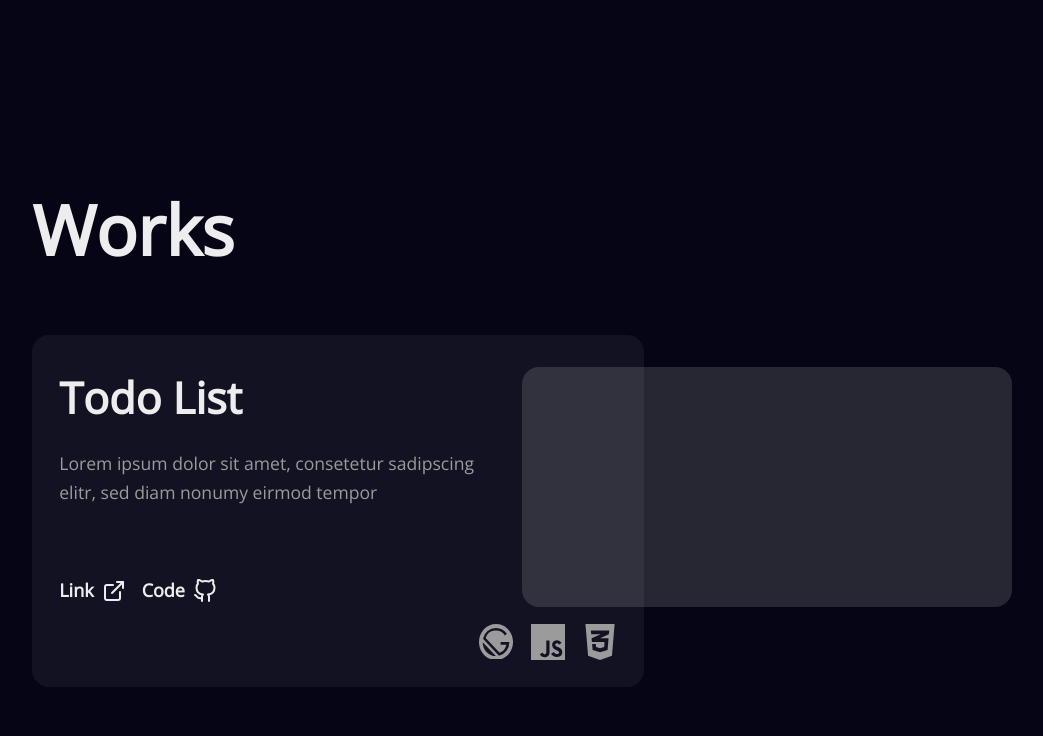
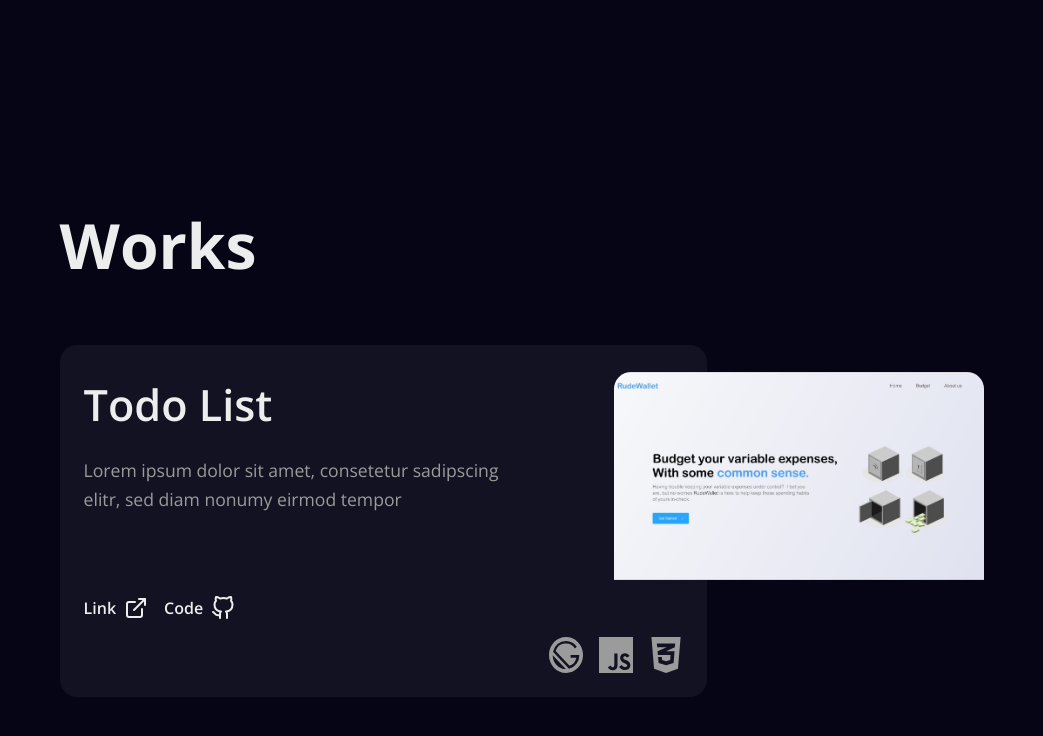
Before and after one commit to DepzXD/Portfolio, a Gatsby site: page / in a window 1280 px wide. Shown: the part 1454-2190 px from the top of the page, without its empty margins (150-1193 px from the left). Before the commit the page ends 2168 px from the top, so only its background shows below. Built offline with nearby package versions, Linux system fonts and the light colour scheme; Gatsby itself is replaced by a stand-in of ours.

Commit message:
added images and upated font size

```diff
--- a/gatsby-browser.js
+++ b/gatsby-browser.js
@@ -1 +1,4 @@
-import '@fontsource/open-sans'
+import '@fontsource/open-sans/400.css'
+import '@fontsource/open-sans/600.css'
+import '@fontsource/open-sans/700.css'
+import '@fontsource/open-sans/800.css'
--- a/gatsby-config.js
+++ b/gatsby-config.js
@@ -5,5 +5,18 @@ module.exports = {
     description: 'personal portfolio',
     image: 'https://depz.rocks/image.png',
   },
-  plugins: ['gatsby-plugin-react-helmet', 'gatsby-plugin-styled-components'],
+  plugins: [
+    'gatsby-plugin-react-helmet',
+    'gatsby-plugin-styled-components',
+    {
+      resolve: 'gatsby-source-filesystem',
+      options: {
+        name: 'images',
+        path: `${__dirname}/src/images`,
+      },
+    },
+    'gatsby-plugin-image',
+    'gatsby-plugin-sharp',
+    'gatsby-transformer-sharp',
+  ],
 }
--- a/package.json
+++ b/package.json
@@ -19,8 +19,12 @@
   "dependencies": {
     "@fontsource/open-sans": "^4.5.0",
     "gatsby": "^3.12.1",
+    "gatsby-plugin-image": "^1.13.0",
     "gatsby-plugin-react-helmet": "^4.13.0",
+    "gatsby-plugin-sharp": "^3.13.0",
     "gatsby-plugin-styled-components": "^4.13.0",
+    "gatsby-source-filesystem": "^3.13.0",
+    "gatsby-transformer-sharp": "^3.13.0",
     "react": "^17.0.1",
     "react-dom": "^17.0.1",
     "react-feather": "^2.0.9",
--- a/src/components/Project.js
+++ b/src/components/Project.js
@@ -1,6 +1,7 @@
 import * as React from 'react'
 import { Link } from 'gatsby'
 import styled from 'styled-components'
+import { StaticImage } from 'gatsby-plugin-image'
 import { ExternalLink, GitHub } from 'react-feather'
 import GatsbyIcon from './assets/GatsbyIcon'
 import JavascriptIcon from './assets/JavascriptIcon'
@@ -9,21 +10,33 @@ import CssIcon from './assets/CssIcon'
 const ProjectStyle = styled.div`
   @media (min-width: 800px) {
     display: grid;
-    grid-template-columns: repeat(8, 1fr);
+    grid-template-columns: repeat(10, 1fr);
   }
 `
 const ImgContainer = styled.div`
-  background-color: #bcbcbc2e;
-  width: 100%;
-  height: 15rem;
   border-radius: 17px 17px 0 0;
+  background: #131132;
+  & [data-gatsby-image-wrapper] {
+    border-radius: 17px 17px 0 0;
+    cursor: pointer;
+    opacity: 0.45;
+    &:hover {
+      transition: all 0.3s ease;
+      opacity: 1;
+    }
+  }
   @media (min-width: 800px) {
-    grid-column: 5 / -1;
+    grid-column: 7 / -1;
     grid-row: 1 / 1;
     z-index: 5;
-    border-radius: 17px;
     align-self: flex-start;
-    margin-top: 2rem;
+    margin-top: 1.7rem;
+    overflow: hidden;
+    & [data-gatsby-image-wrapper] {
+      border-radius: 17px;
+      width: 100%;
+      height: 100%;
+    }
   }
 `
 const Content = styled.div`
@@ -32,7 +45,7 @@ const Content = styled.div`
   border-radius: 0 0 17px 17px;
   p {
     color: ${({ theme }) => theme.gray};
-    max-width: 75%;
+    max-width: 70%;
   }
   h3,
   p {
@@ -40,7 +53,7 @@ const Content = styled.div`
   }
   @media (min-width: 800px) {
     border-radius: 17px;
-    grid-column: 1 / 6;
+    grid-column: 1 / 8;
     grid-row: 1 / 1;
     display: flex;
     flex-direction: column;
@@ -83,7 +96,14 @@ const Tools = styled.div`
 const Project = () => {
   return (
     <ProjectStyle>
-      <ImgContainer></ImgContainer>
+      <ImgContainer>
+        <StaticImage
+          src="../images/rude_wallet.jpg"
+          alt="Personal portfolio Image."
+          aspectRatio={16 / 9}
+          placeholder="blurred"
+        />
+      </ImgContainer>
       <Content>
         <div>
           <h3>Todo List</h3>
--- a/src/components/sections/About.js
+++ b/src/components/sections/About.js
@@ -15,7 +15,7 @@ const AboutSecStyle = styled.section`
     width: 100%;
   }
   @media (min-width: 800px) {
-    max-width: 85%;
+    max-width: 80%;
     margin: 0 auto;
     h2 {
       text-align: left;
@@ -31,7 +31,7 @@ const TextBlock = styled.div`
   }
   @media (min-width: 800px) {
     order: -1;
-    flex: 40% 2 2;
+    flex: 50% 2 2;
     margin: 0;
   }
   @media (min-width: 800px) and (max-width: 1000px) {
--- a/src/components/sections/Works.js
+++ b/src/components/sections/Works.js
@@ -3,8 +3,7 @@ import styled from 'styled-components'
 import Project from '../Project'
 
 const WorkSecStyles = styled.section`
-  padding: 1.5em;
-  max-width: 85%;
+  max-width: 80%;
   margin: 0 auto;
   h2 {
     margin-bottom: 3rem;
@@ -13,6 +12,7 @@ const WorkSecStyles = styled.section`
   }
 
   @media (min-width: 800px) {
+    padding: 3em 1.5em;
     h2 {
       text-align: left;
     }
--- a/src/styles/GlobalStyle.js
+++ b/src/styles/GlobalStyle.js
@@ -1,5 +1,6 @@
 import styled, { createGlobalStyle } from 'styled-components'
 import { Link } from 'gatsby'
+
 const GlobalStyle = createGlobalStyle`
   *,
   *:before,
@@ -13,7 +14,7 @@ const GlobalStyle = createGlobalStyle`
     color: ${({ theme }) => theme.white};
     margin: 0;
     padding: 0;
-    font-size: 18px;
+    font-size: 16px;
   }
 
   h1,h2,h3,h4,p,a {
@@ -28,7 +29,7 @@ const GlobalStyle = createGlobalStyle`
 
   h2 {
     font-size: 2rem;
-    font-weight: 600;
+    font-weight: 700;
 
   }
 
@@ -52,7 +53,7 @@ const GlobalStyle = createGlobalStyle`
       font-size: 7.8rem
     }
     h2 {
-      font-size: 4.3rem;
+      font-size: 3.9rem;
     }
     h3 {
       font-size: 2.7rem;
```
Also changed, not shown: src/images/discord.jpg (added), src/images/portfolio.jpg (added), src/images/rude_wallet.jpg (added), src/images/tic_tac_toe.jpg (added), src/images/warecat.jpg (added), 1 other file.
